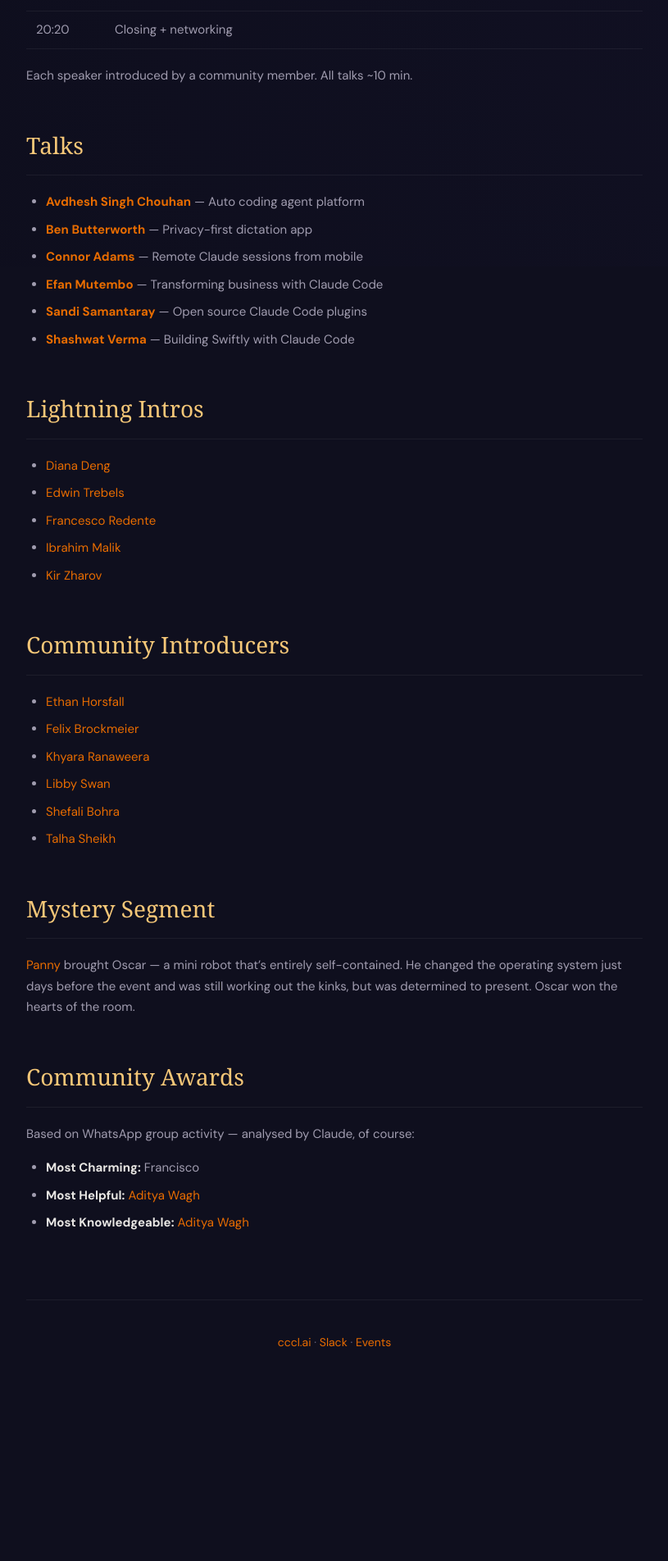
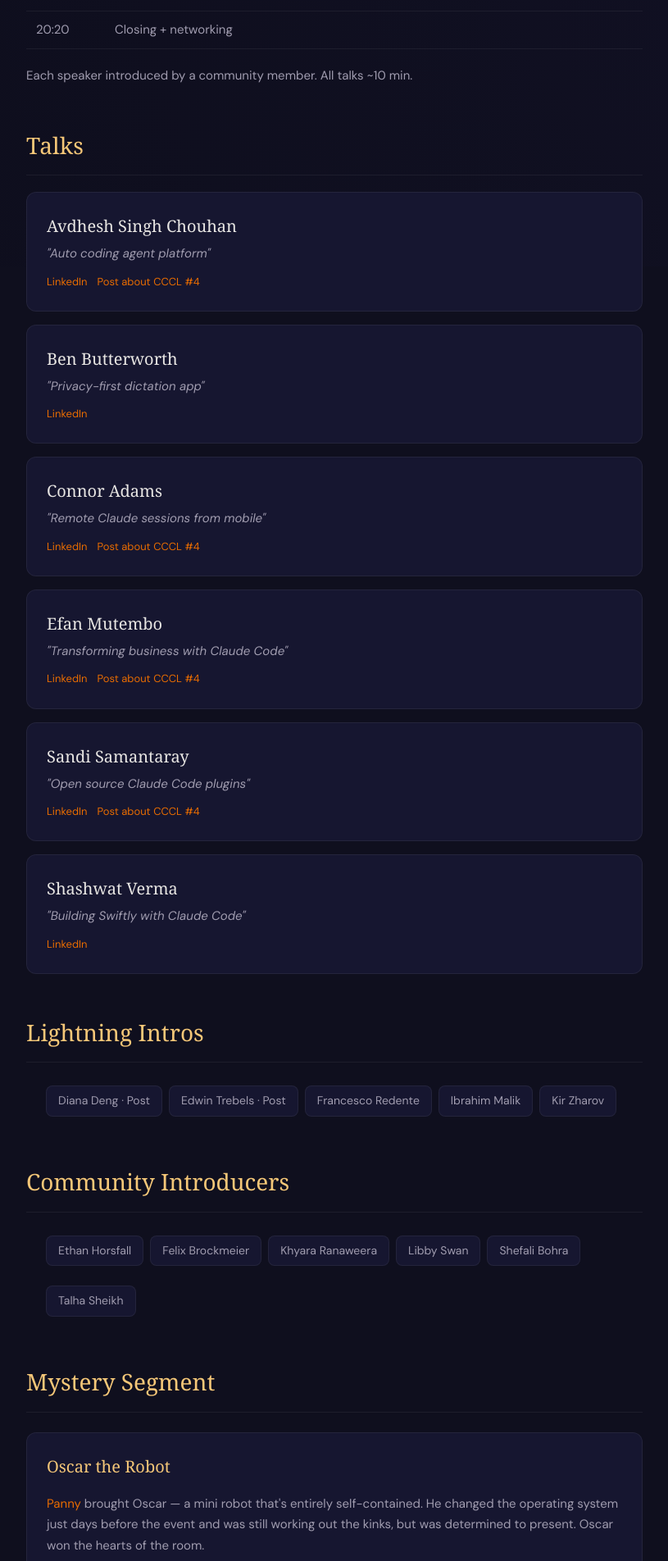
Before and after one commit to cccl-ai/meetups-live, a Jekyll site: the page built from cccl-4-agenda.md, in a window 1280 px wide. Shown: the part 1025-2929 px from the top of the page at 82% size, without its empty margins (232-1047 px from the left). Built offline with Jekyll 4.4.1, drawn with Linux system fonts in a browser that asks for light colours; some web fonts are replaced; before the commit the page ends 2714 px from its top, so only the background shows below that.

Commit message:
Add speaker cards with LinkedIn profiles and social post links

```diff
--- a/assets/style.css
+++ b/assets/style.css
@@ -270,6 +270,98 @@
   margin: 40px 0;
 }
 
+/* --- Speaker Cards --- */
+
+.speaker-card {
+  margin-bottom: 16px;
+  padding: 24px;
+  background: var(--navy-mid);
+  border-radius: 12px;
+  border: 1px solid var(--border);
+}
+
+.speaker-card h3 {
+  font-family: 'Instrument Serif', Georgia, serif;
+  font-size: 20px;
+  font-weight: 400;
+  color: var(--text);
+  margin: 0 0 4px;
+}
+
+.speaker-card h3 a {
+  color: var(--text);
+  text-decoration: none;
+}
+
+.speaker-card h3 a:hover { color: var(--copper); }
+
+.speaker-card .talk-title {
+  font-size: 15px;
+  color: var(--text-secondary);
+  font-style: italic;
+  margin-bottom: 8px;
+}
+
+.speaker-card .speaker-links {
+  margin-top: 10px;
+  display: flex;
+  flex-wrap: wrap;
+  gap: 12px;
+  font-size: 13px;
+}
+
+.speaker-card .speaker-links a {
+  color: var(--copper);
+  text-decoration: none;
+}
+
+.speaker-card .speaker-links a:hover { text-decoration: underline; }
+
+/* --- People pills --- */
+
+.people-pills {
+  display: flex;
+  flex-wrap: wrap;
+  gap: 8px;
+  list-style: none;
+  padding: 0;
+  margin: 20px 0;
+}
+
+.people-pills li {
+  padding: 6px 14px;
+  background: var(--navy-mid);
+  border: 1px solid var(--border);
+  border-radius: 8px;
+  font-size: 14px;
+  color: var(--text-secondary);
+}
+
+.people-pills li a {
+  color: var(--text-secondary);
+  text-decoration: none;
+}
+
+.people-pills li a:hover { color: var(--copper); }
+
+/* --- Mystery / highlight box --- */
+
+.highlight-box {
+  margin: 24px 0;
+  padding: 24px;
+  background: var(--navy-mid);
+  border-radius: 12px;
+  border: 1px solid var(--border);
+}
+
+.highlight-box h3 {
+  font-family: 'Instrument Serif', Georgia, serif;
+  font-size: 20px;
+  font-weight: 400;
+  color: var(--gold);
+  margin: 0 0 8px;
+}
+
 /* --- Footer --- */
 
 footer {
--- a/cccl-4-agenda.md
+++ b/cccl-4-agenda.md
@@ -37,38 +37,90 @@
 
 ## Talks
 
-- **[Avdhesh Singh Chouhan](https://linkedin.com/in/avdheshchouhan)** — Auto coding agent platform
-- **[Ben Butterworth](https://linkedin.com/in/bbutterworth)** — Privacy-first dictation app
-- **[Connor Adams](https://linkedin.com/in/connoradams)** — Remote Claude sessions from mobile
-- **[Efan Mutembo](https://linkedin.com/in/efan-mutembo)** — Transforming business with Claude Code
-- **[Sandi Samantaray](https://linkedin.com/in/sandipanee)** — Open source Claude Code plugins
-- **[Shashwat Verma](https://linkedin.com/in/shash-aaai)** — Building Swiftly with Claude Code
+<div class="speaker-card">
+<h3><a href="https://linkedin.com/in/avdheshchouhan">Avdhesh Singh Chouhan</a></h3>
+<div class="talk-title">"Auto coding agent platform"</div>
+<div class="speaker-links">
+<a href="https://linkedin.com/in/avdheshchouhan">LinkedIn</a>
+<a href="https://cccl.ai/e/4/li-speaker-1">Post about CCCL #4</a>
+</div>
+</div>
+
+<div class="speaker-card">
+<h3><a href="https://linkedin.com/in/bbutterworth">Ben Butterworth</a></h3>
+<div class="talk-title">"Privacy-first dictation app"</div>
+<div class="speaker-links">
+<a href="https://linkedin.com/in/bbutterworth">LinkedIn</a>
+</div>
+</div>
+
+<div class="speaker-card">
+<h3><a href="https://linkedin.com/in/connoradams">Connor Adams</a></h3>
+<div class="talk-title">"Remote Claude sessions from mobile"</div>
+<div class="speaker-links">
+<a href="https://linkedin.com/in/connoradams">LinkedIn</a>
+<a href="https://cccl.ai/e/4/li-speaker-2">Post about CCCL #4</a>
+</div>
+</div>
+
+<div class="speaker-card">
+<h3><a href="https://linkedin.com/in/efan-mutembo">Efan Mutembo</a></h3>
+<div class="talk-title">"Transforming business with Claude Code"</div>
+<div class="speaker-links">
+<a href="https://linkedin.com/in/efan-mutembo">LinkedIn</a>
+<a href="https://cccl.ai/e/4/li-speaker-6">Post about CCCL #4</a>
+</div>
+</div>
+
+<div class="speaker-card">
+<h3><a href="https://linkedin.com/in/sandipanee">Sandi Samantaray</a></h3>
+<div class="talk-title">"Open source Claude Code plugins"</div>
+<div class="speaker-links">
+<a href="https://linkedin.com/in/sandipanee">LinkedIn</a>
+<a href="https://cccl.ai/e/4/li-speaker-3">Post about CCCL #4</a>
+</div>
+</div>
+
+<div class="speaker-card">
+<h3><a href="https://linkedin.com/in/shash-aaai">Shashwat Verma</a></h3>
+<div class="talk-title">"Building Swiftly with Claude Code"</div>
+<div class="speaker-links">
+<a href="https://linkedin.com/in/shash-aaai">LinkedIn</a>
+</div>
+</div>
 
 ## Lightning Intros
 
-- [Diana Deng](https://linkedin.com/in/deng-diana)
-- [Edwin Trebels](https://linkedin.com/in/etrebels)
-- [Francesco Redente](https://linkedin.com/in/francescoredente)
-- [Ibrahim Malik](https://linkedin.com/in/theibrahimmalik)
-- [Kir Zharov](https://linkedin.com/in/kirzharov)
+<ul class="people-pills">
+<li><a href="https://linkedin.com/in/deng-diana">Diana Deng</a> · <a href="https://cccl.ai/e/4/li-speaker-5">Post</a></li>
+<li><a href="https://linkedin.com/in/etrebels">Edwin Trebels</a> · <a href="https://cccl.ai/e/4/li-speaker-4">Post</a></li>
+<li><a href="https://linkedin.com/in/francescoredente">Francesco Redente</a></li>
+<li><a href="https://linkedin.com/in/theibrahimmalik">Ibrahim Malik</a></li>
+<li><a href="https://linkedin.com/in/kirzharov">Kir Zharov</a></li>
+</ul>
 
 ## Community Introducers
 
-- [Ethan Horsfall](https://linkedin.com/in/ethan-horsfall-6841a6185)
-- [Felix Brockmeier](https://linkedin.com/in/felix-brockmeier)
-- [Khyara Ranaweera](https://linkedin.com/in/ckhyara)
-- [Libby Swan](https://linkedin.com/in/libby-swan-axioned-enabling-digital-endeavours)
-- [Shefali Bohra](https://linkedin.com/in/shef)
-- [Talha Sheikh](https://linkedin.com/in/talha-sheikh-007)
+<ul class="people-pills">
+<li><a href="https://linkedin.com/in/ethan-horsfall-6841a6185">Ethan Horsfall</a></li>
+<li><a href="https://linkedin.com/in/felix-brockmeier">Felix Brockmeier</a></li>
+<li><a href="https://linkedin.com/in/ckhyara">Khyara Ranaweera</a></li>
+<li><a href="https://linkedin.com/in/libby-swan-axioned-enabling-digital-endeavours">Libby Swan</a></li>
+<li><a href="https://linkedin.com/in/shef">Shefali Bohra</a></li>
+<li><a href="https://linkedin.com/in/talha-sheikh-007">Talha Sheikh</a></li>
+</ul>
 
 ## Mystery Segment
 
-[Panny](https://linkedin.com/in/panny-malialis-4526442b4) brought Oscar — a mini robot that's entirely self-contained. He changed the operating system just days before the event and was still working out the kinks, but was determined to present. Oscar won the hearts of the room.
+<div class="highlight-box">
+<h3>Oscar the Robot</h3>
+<p><a href="https://linkedin.com/in/panny-malialis-4526442b4">Panny</a> brought Oscar — a mini robot that's entirely self-contained. He changed the operating system just days before the event and was still working out the kinks, but was determined to present. Oscar won the hearts of the room.</p>
+</div>
 
 ## Community Awards
 
 Based on WhatsApp group activity — analysed by Claude, of course:
 
-- **Most Charming:** Francisco
+- **Most Charming:** [Francisco Garau](https://linkedin.com/in/fgarau)
 - **Most Helpful:** [Aditya Wagh](https://linkedin.com/in/adityamwagh)
 - **Most Knowledgeable:** [Aditya Wagh](https://linkedin.com/in/adityamwagh)
```
